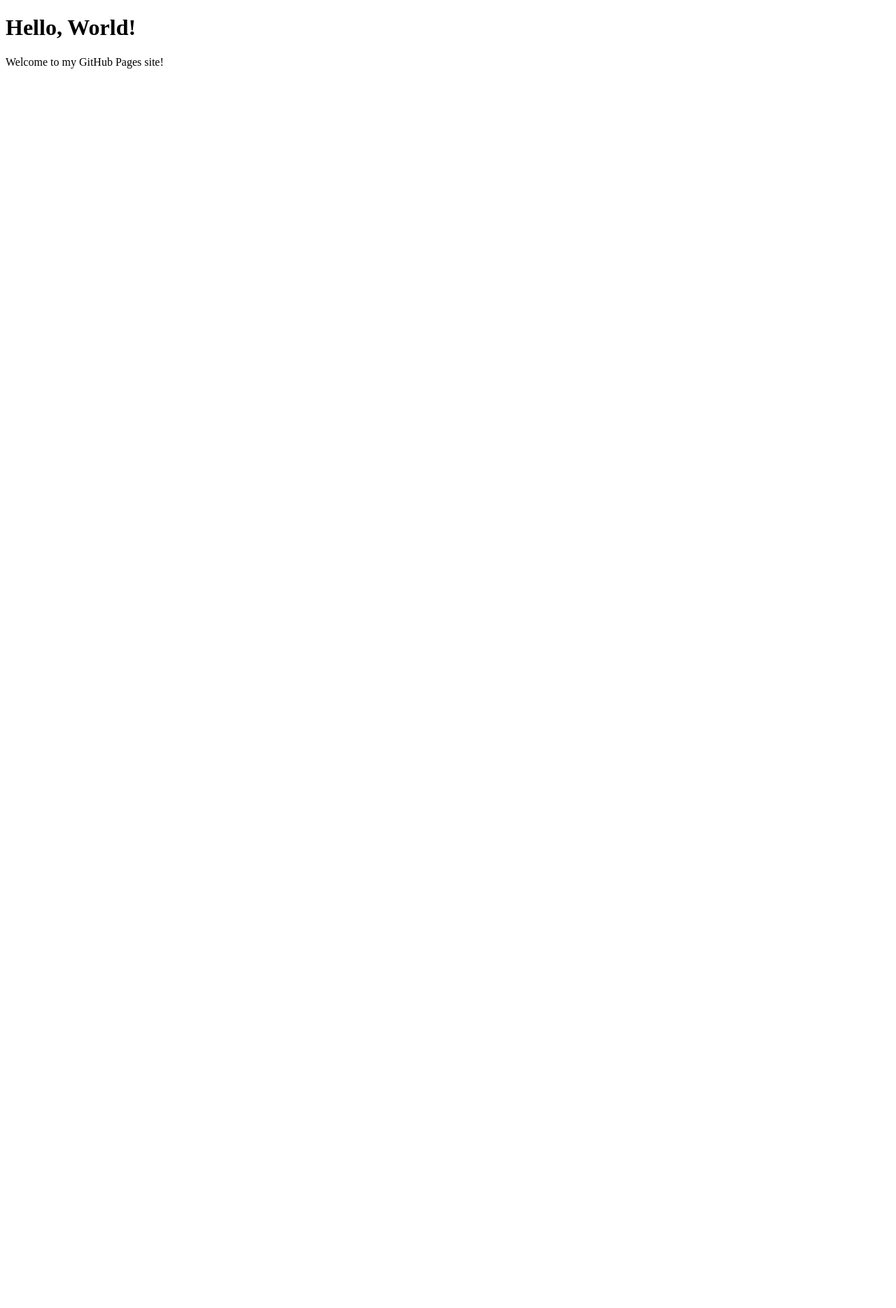
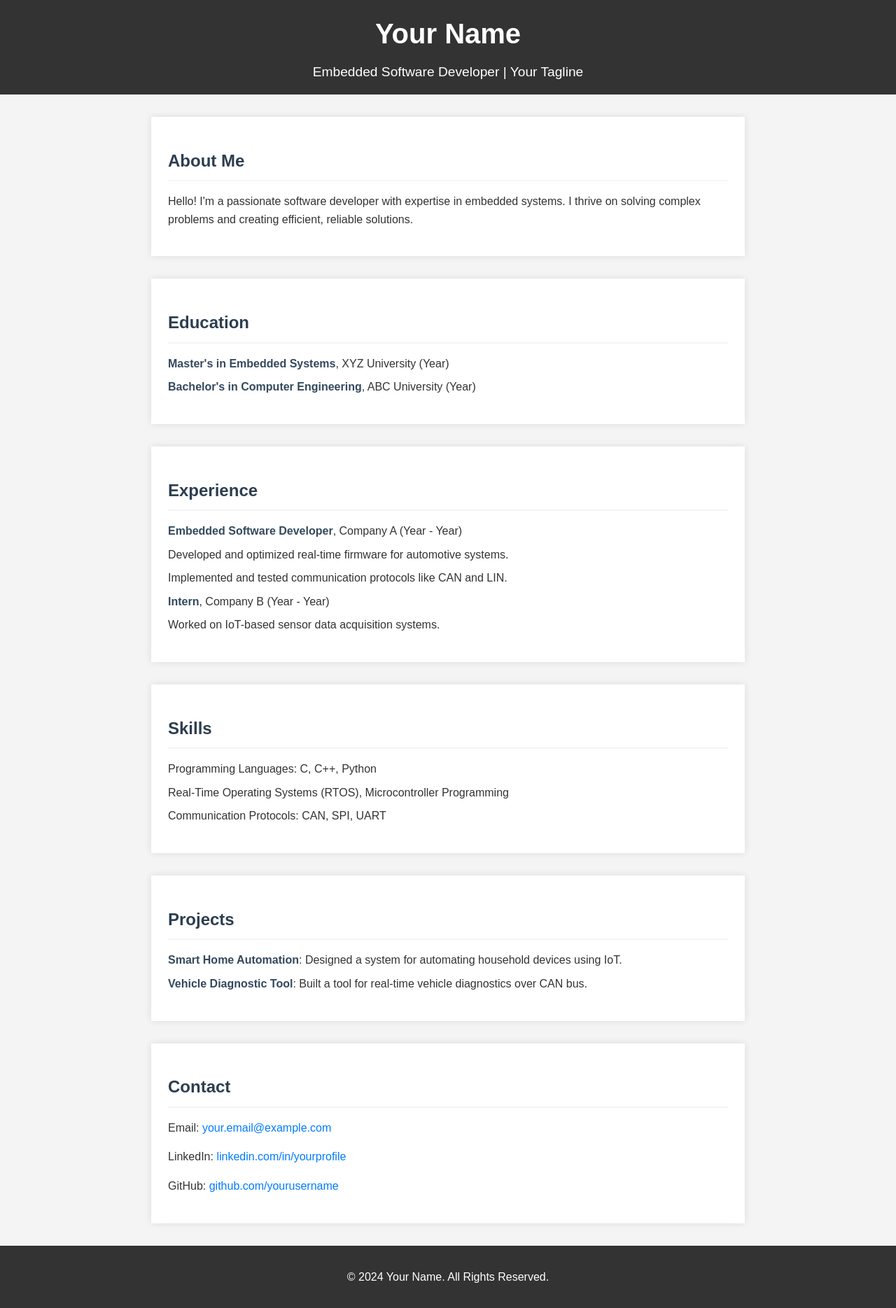
Before and after one commit to shivakumarsg17/ShivG.github.io, a plain HTML site: page index.html in a window 1280 px wide. Shown: the whole page at 70% size. Before the commit the page ends 800 px from the top, so only its background shows below. Drawn offline with Linux system fonts and the light colour scheme.

Commit message:
new file
updates

```diff
--- a/index.html
+++ b/index.html
@@ -1,10 +1,122 @@
 <!DOCTYPE html>
-<html>
+<html lang="en">
+<link rel="stylesheet" href="styles.css">
+
 <head>
-    <title>Welcome to My Page</title>
+    <meta charset="UTF-8">
+    <meta name="viewport" content="width=device-width, initial-scale=1.0">
+    <title>My CV</title>
+    <style>
+        body {
+            font-family: Arial, sans-serif;
+            margin: 0;
+            padding: 0;
+            background-color: #f4f4f4;
+            color: #333;
+        }
+        header {
+            background: #333;
+            color: white;
+            padding: 1rem 2rem;
+            text-align: center;
+        }
+        section {
+            max-width: 800px;
+            margin: 2rem auto;
+            background: white;
+            padding: 1.5rem;
+            box-shadow: 0 0 10px rgba(0, 0, 0, 0.1);
+        }
+        h2 {
+            color: #333;
+            border-bottom: 2px solid #f4f4f4;
+            padding-bottom: 0.5rem;
+        }
+        ul {
+            list-style: none;
+            padding: 0;
+        }
+        ul li {
+            margin: 0.5rem 0;
+        }
+        footer {
+            text-align: center;
+            padding: 1rem;
+            background: #333;
+            color: white;
+            margin-top: 2rem;
+        }
+        a {
+            color: #007BFF;
+            text-decoration: none;
+        }
+        a:hover {
+            text-decoration: underline;
+        }
+    </style>
 </head>
 <body>
-    <h1>Hello, World!</h1>
-    <p>Welcome to my GitHub Pages site!</p>
+    <header>
+        <h1>Your Name</h1>
+        <p>Embedded Software Developer | Your Tagline</p>
+    </header>
+
+    <section>
+        <h2>About Me</h2>
+        <p>Hello! I'm a passionate software developer with expertise in embedded systems. I thrive on solving complex problems and creating efficient, reliable solutions.</p>
+    </section>
+
+    <section>
+        <h2>Education</h2>
+        <ul>
+            <li><strong>Master's in Embedded Systems</strong>, XYZ University (Year)</li>
+            <li><strong>Bachelor's in Computer Engineering</strong>, ABC University (Year)</li>
+        </ul>
+    </section>
+
+    <section>
+        <h2>Experience</h2>
+        <ul>
+            <li><strong>Embedded Software Developer</strong>, Company A (Year - Year)
+                <ul>
+                    <li>Developed and optimized real-time firmware for automotive systems.</li>
+                    <li>Implemented and tested communication protocols like CAN and LIN.</li>
+                </ul>
+            </li>
+            <li><strong>Intern</strong>, Company B (Year - Year)
+                <ul>
+                    <li>Worked on IoT-based sensor data acquisition systems.</li>
+                </ul>
+            </li>
+        </ul>
+    </section>
+
+    <section>
+        <h2>Skills</h2>
+        <ul>
+            <li>Programming Languages: C, C++, Python</li>
+            <li>Real-Time Operating Systems (RTOS), Microcontroller Programming</li>
+            <li>Communication Protocols: CAN, SPI, UART</li>
+        </ul>
+    </section>
+
+    <section>
+        <h2>Projects</h2>
+        <ul>
+            <li><strong>Smart Home Automation</strong>: Designed a system for automating household devices using IoT.</li>
+            <li><strong>Vehicle Diagnostic Tool</strong>: Built a tool for real-time vehicle diagnostics over CAN bus.</li>
+        </ul>
+    </section>
+
+    <section>
+        <h2>Contact</h2>
+        <p>Email: <a href="mailto:your.email@example.com">your.email@example.com</a></p>
+        <p>LinkedIn: <a href="https://linkedin.com/in/yourprofile" target="_blank">linkedin.com/in/yourprofile</a></p>
+        <p>GitHub: <a href="https://github.com/yourusername" target="_blank">github.com/yourusername</a></p>
+    </section>
+
+    <footer>
+        <p>© 2024 Your Name. All Rights Reserved.</p>
+    </footer>
 </body>
 </html>
--- /dev/null
+++ b/styles.css
@@ -0,0 +1,86 @@
+/* General Style */
+body {
+    font-family: Arial, sans-serif;
+    line-height: 1.6;
+    margin: 0;
+    padding: 0;
+    background-color: #f4f4f9;
+    color: #333;
+}
+
+/* Header Section */
+header {
+    background-color: #2c3e50;
+    color: white;
+    text-align: center;
+    padding: 2rem 0;
+}
+
+header h1 {
+    font-size: 2.5rem;
+    margin: 0;
+}
+
+header p {
+    font-size: 1.2rem;
+    margin: 0.5rem 0 0;
+}
+
+/* Sections */
+section {
+    max-width: 900px;
+    margin: 2rem auto;
+    background: white;
+    padding: 1.5rem 2rem;
+    box-shadow: 0 0 10px rgba(0, 0, 0, 0.1);
+}
+
+section h2 {
+    color: #2c3e50;
+    border-bottom: 2px solid #f4f4f9;
+    padding-bottom: 0.5rem;
+    margin-bottom: 1rem;
+}
+
+/* Lists */
+ul {
+    list-style-type: none;
+    padding: 0;
+}
+
+ul li {
+    margin: 0.5rem 0;
+}
+
+ul li strong {
+    color: #34495e;
+}
+
+/* Contact Info */
+.contact-info {
+    text-align: center;
+    background-color: #ecf0f1;
+    padding: 1rem 0;
+}
+
+.contact-info p {
+    margin: 0.5rem 0;
+}
+
+.contact-info a {
+    color: #2980b9;
+    text-decoration: none;
+}
+
+.contact-info a:hover {
+    text-decoration: underline;
+}
+
+/* Footer */
+footer {
+    text-align: center;
+    background-color: #2c3e50;
+    color: white;
+    padding: 1rem 0;
+    margin-top: 2rem;
+}
```
